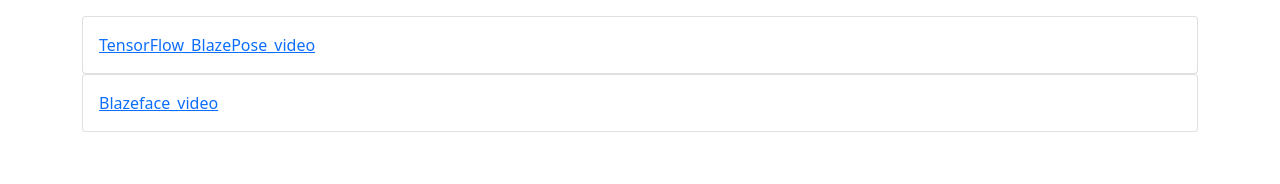
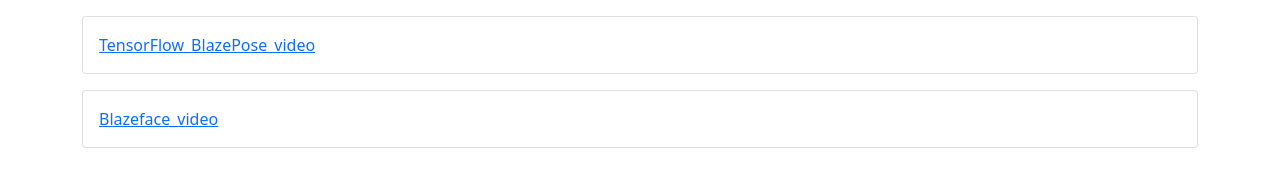
Before and after one commit to RichardWang919/RichardWang919.github.io, a plain HTML site: page index.html in a window 1280 px wide. Drawn offline with nearby package versions, Linux system fonts and the light colour scheme.

Commit message:
Update index.html

```diff
--- a/index.html
+++ b/index.html
@@ -13,14 +13,14 @@
   </head>
 
   <body>
-  <div class="container mt-3">
-      <div class="card">
+  <div class="container">
+      <div class="card mt-3">
         <div class="card-body">
           <a href="https://richardwang919.github.io/TensorFlow/BlazePose_video.html">TensorFlow_BlazePose_video</a>
         </div>
       </div>
 
-      <div class="card">
+      <div class="card mt-3">
         <div class="card-body">
           <a href="https://richardwang919.github.io/TensorFlow/Blazeface_video.html">Blazeface_video</a>
         </div>
```
